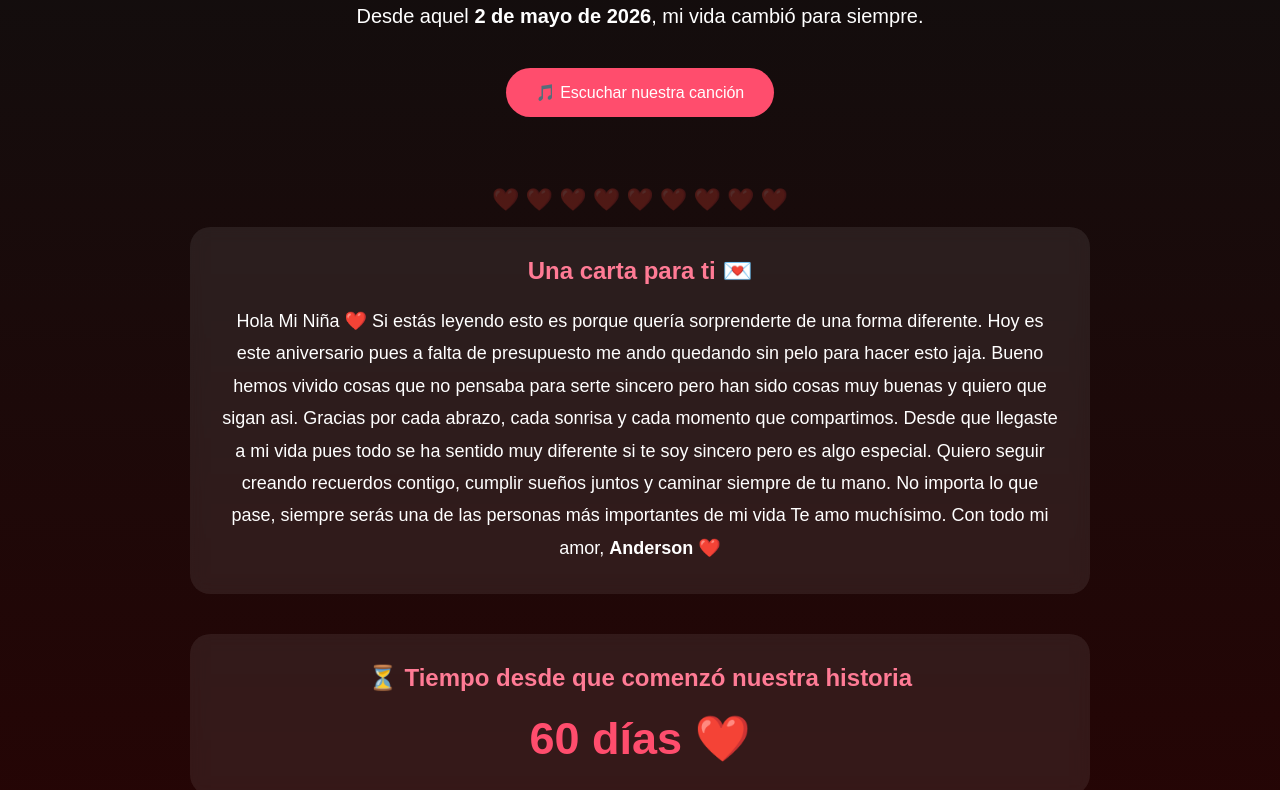
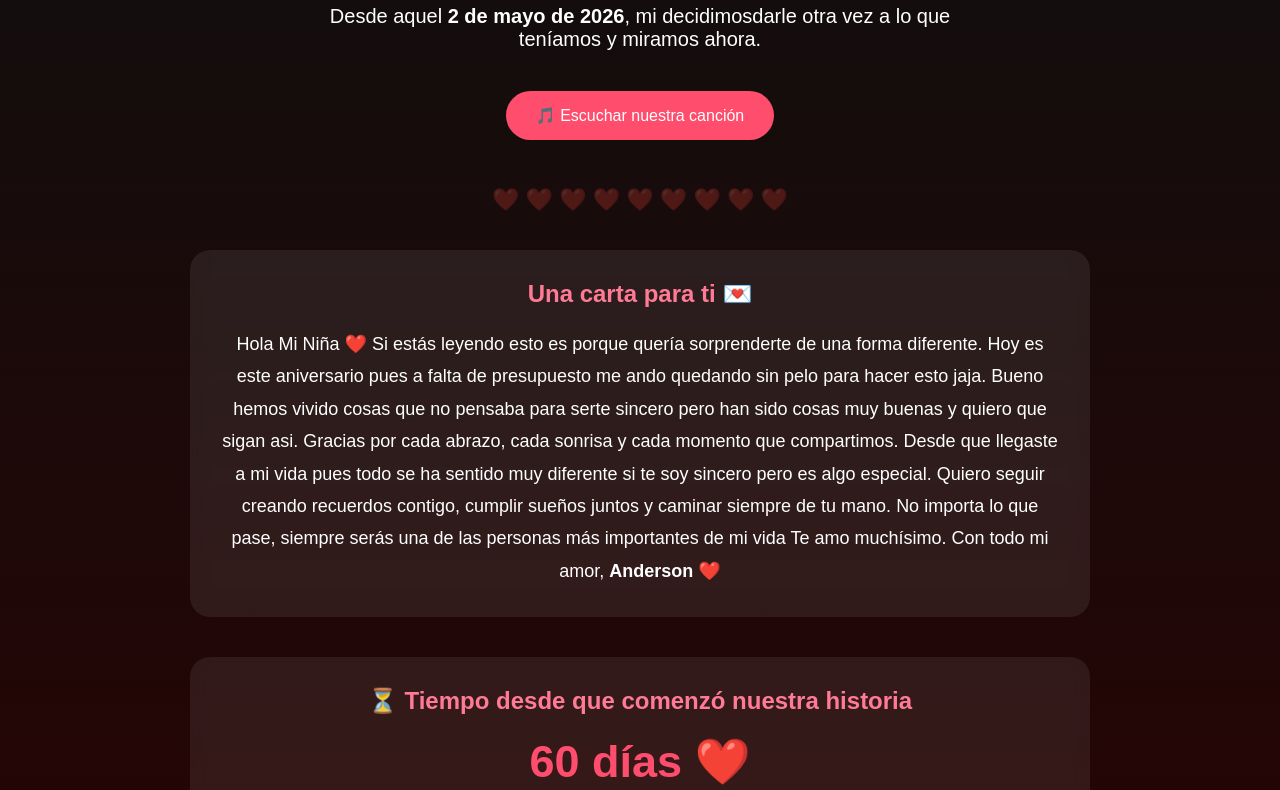
Before and after one commit to loaizagarciaanderson-code/Para-Mi-Amor-, a plain HTML site: page index.html in a window 1280 px wide. Shown: the part 198-988 px from the top of the page. Drawn offline with Linux system fonts and the light colour scheme; files whose address does not match are found by name.

Commit message:
Update index.html

```diff
--- a/index.html
+++ b/index.html
@@ -20,7 +20,7 @@
 
 <p>
 Desde aquel <b>2 de mayo de 2026</b>,
-mi vida cambió para siempre.
+mi decidimosdarle otra vez a lo que teníamos y miramos ahora.
 </p>
 
 <a class="boton"
```
